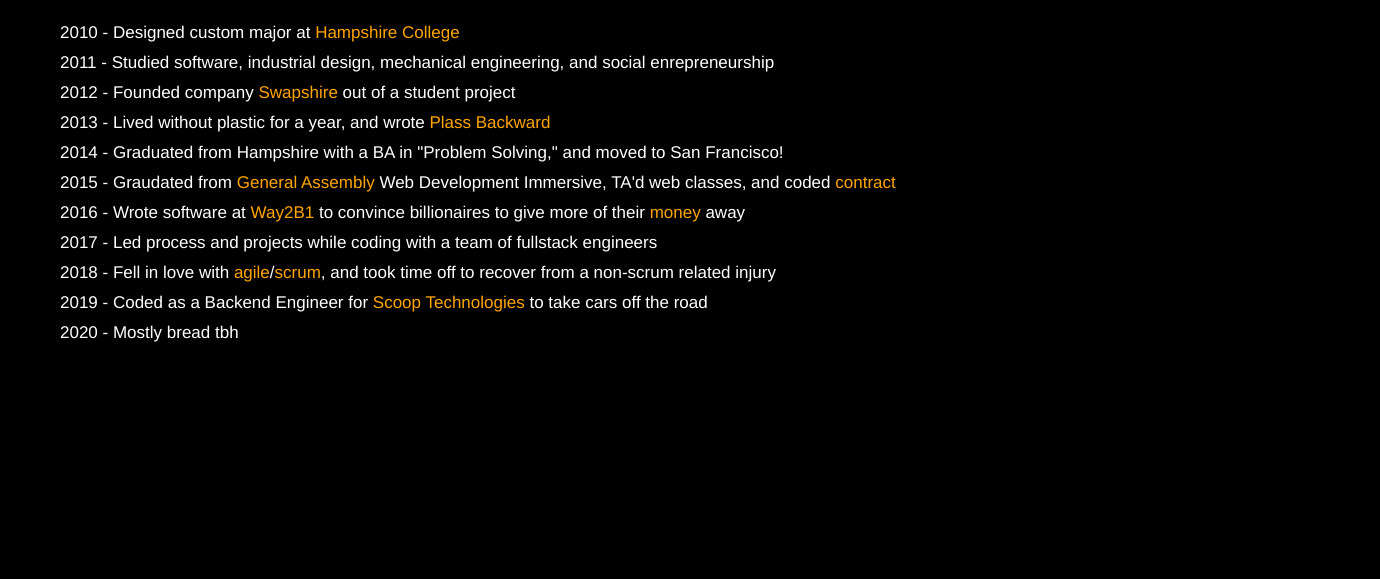
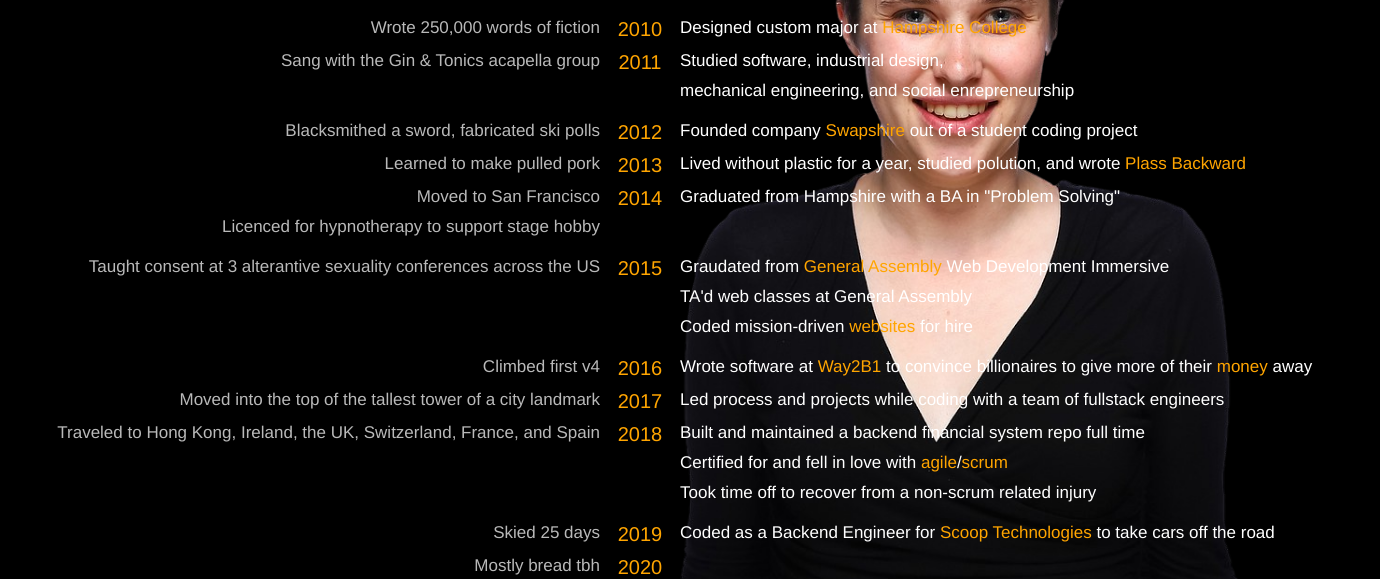
Before and after one commit to allxie/personal_site_2020, a plain HTML site: page index.html in a window 1280 px wide. Shown: the part 225-804 px from the top of the page, 1380 px wide, since content can reach past the window. Drawn offline with Linux system fonts and the light colour scheme.

Commit message:
Udpates to timeline and photo and styles

```diff
--- a/index.html
+++ b/index.html
@@ -2,38 +2,69 @@
 <html>
     <head>
         <title>Allxie Cleary</title>
-    <!-- <meta content='BJ-AxCSPNC8koVmBDKh5DbCcxjXmAU56jBf3Hsxqbuw' name='google-site-verification' /> -->
         <link href='style.css' media='screen' rel='stylesheet' type='text/css' />
         <link rel="shortcut icon" href="favicon.ico?v=1" type="image/x-icon">
         <link rel="icon" href="favicon.ico?v=1" type="image/x-icon">
         <meta http-equiv="Content-Type" content="text/html; charset=UTF-8" />
     </head>
     <body>
-    <div class='content'>
+        <div class="content">
+            <div class="header">
                 <h1>Allxie Cleary</h1>
                 <h2>the x is silent</h2>
+            </div>
 
             <div class="container">
+                <div class="left">Wrote 250,000 words of fiction</div>
+                <div class="date">2010</div>
+                <div class="right">Designed custom major at <a href = "https://www.hampshire.edu/" target="_blank">Hampshire College</a></div>
 
+                <div class="left">Sang with the Gin & Tonics acapella group</div>
+                <div class="date">2011</div>
+                <div class="right"><p>Studied software, industrial design, </p><p>mechanical engineering, and social enrepreneurship</p></div>
 
-        <div class="dates">
-          <!-- some dates -->
+                <div class="left">Blacksmithed a sword, fabricated ski polls</div>
+                <div class="date">2012</div>
+                <div class="right">Founded company <a href = "http://hamp-swapshire.appspot.com/" target="_blank">Swapshire</a> out of a student coding project</div>
+
+                <div class="left">Learned to make pulled pork</div>
+                <div class="date">2013</div>
+                <div class="right">Lived without plastic for a year, studied polution, and wrote <a>Plass Backward</a></div>
+
+                <div class="left"><p>Moved to San Francisco</p><p>Licenced for hypnotherapy to support stage hobby</p></div>
+                <div class="date">2014</div>
+                <div class="right">Graduated from Hampshire with a BA in "Problem Solving"</div>
+
+                <div class="left">Taught consent at 3 alterantive sexuality conferences across the US</div>
+                <div class="date">2015</div>
+                <div class="right">
+                    <p>Graudated from <a href="https://generalassemb.ly/">General Assembly</a> Web Development Immersive</p>
+                    <p>TA'd web classes at General Assembly</p>
+                    <p>Coded mission-driven <a href="https://www.jackson-hertogs.com/" target="_blank">websites</a> for hire</p>
                 </div>
-        <div class="text">
-          <p>2010 - Designed custom major at <a href = "https://www.hampshire.edu/" target="_blank">Hampshire College</a></p>
-          <p>2011 - Studied software, industrial design, mechanical engineering, and social enrepreneurship</p>
-          <p>2012 - Founded company <a href = "http://hamp-swapshire.appspot.com/" target="_blank">Swapshire</a> out of a student project</p>
-          <p>2013 - Lived without plastic for a year, and wrote <a>Plass Backward</a></p>
-          <p>2014 - Graduated from Hampshire with a BA in "Problem Solving," and moved to San Francisco!</p>
-          <p>2015 - Graudated from <a href="https://generalassemb.ly/">General Assembly</a> Web Development Immersive, TA'd web classes, and coded <a href="https://www.jackson-hertogs.com/" target="_blank">contract</a></p>
-          <p>2016 - Wrote software at <a href="https://www.way2b1.com/" target="_blank">Way2B1</a> to convince billionaires to give more of their <a href="https://mkorostoff.github.io/1-pixel-wealth/" target="_blank">money</a> away</p>
-          <p>2017 - Led process and projects while coding with a team of fullstack engineers</p>
-          <p>
-            2018 - Fell in love with <a href="https://agilemanifesto.org/" target="_blank">agile</a>/<a href="https://www.scrum.org/resources/what-is-scrum" target="_blank">scrum</a>, and took time off to recover from a non-scrum related injury
-          </p>
-          <p>2019 - Coded as a Backend Engineer for <a href = "https://www.takescoop.com/" target="_blank">Scoop Technologies</a> to take cars off the road</p>
-          <p>2020 - Mostly bread tbh</p>
-        </div>
+
+                <div class="left">Climbed first v4</div>
+                <div class="date">2016</div>
+                <div class="right">Wrote software at <a href="https://www.way2b1.com/" target="_blank">Way2B1</a> to convince billionaires to give more of their <a href="https://mkorostoff.github.io/1-pixel-wealth/" target="_blank">money</a> away</div>
+
+                <div class="left">Moved into the top of the tallest tower of a city landmark</div>
+                <div class="date">2017</div>
+                <div class="right">Led process and projects while coding with a team of fullstack engineers</div>
+
+                <div class="left">Traveled to Hong Kong, Ireland, the UK, Switzerland, France, and Spain</div>
+                <div class="date">2018</div>
+                <div class="right">
+                    <p>Built and maintained a backend financial system repo full time</p>
+                    <p>Certified for and fell in love with <a href="https://agilemanifesto.org/" target="_blank">agile</a>/<a href="https://www.scrum.org/resources/what-is-scrum" target="_blank">scrum</a></p>
+                    <p>Took time off to recover from a non-scrum related injury</p></div>
+
+                <div class="left">Skied 25 days</div>
+                <div class="date">2019</div>
+                <div class="right">Coded as a Backend Engineer for <a href = "https://www.takescoop.com/" target="_blank">Scoop Technologies</a> to take cars off the road</div>
+
+                <div class="left">Mostly bread tbh</div>
+                <div class="date">2020</div>
+                <div class="right"></div>
             </div>
         </div>
     </body>
--- a/style.css
+++ b/style.css
@@ -8,27 +8,50 @@ body {
     color: orange;
     text-decoration: none; }
     body a:hover {
-      color: yellow; }
+      color:rgb(255, 204, 110);
+    }
   body .content {
-    background: url("gitrdone.png") no-repeat top right;
+    background: url("profilepic.png") no-repeat 115% 20%;
+    background-size: 800px;
     margin: 0 0 0 auto;
-    padding-left: 50px; }
+    /* padding-left: 50px; */
+  }
+    body .header {
+      margin-left: 20px;
+    }
+
     body .content h1 {
       font-weight: normal;
       padding: 25px 0 0 0;
       margin: 0px;
-      font-size: 130px; }
+      font-size: 130px;
+    }
     body .content h2 {
       font-weight: lighter;
       margin-top: -10px;
       font-size: 40px;
       color: orange;
     }
-    body .content p {
-      font-size: 17px;
-      margin: 5px 0 10px 10px;
-      padding: 0px; }
 
+    p{
+      margin: 0px 0px 10px 0px;
+    }
       .container {
         display: grid;
+        grid-template-columns: 600px 60px 700px;
+        grid-gap: 10px;
       }
+
+      .date {
+        text-align: center;
+        font-size: 20px;
+        color: orange;
+      }
+      .left {
+        font-size: 17px;
+        text-align: right;
+        color: #b9b9b9;
+      }
+      .right {
+        font-size: 17px;
+      }
```
Also changed, not shown: profilepic.png (renamed from IMG_7079-X3-removebg copy.png). Lines whose indentation alone changed are shown as unchanged.
